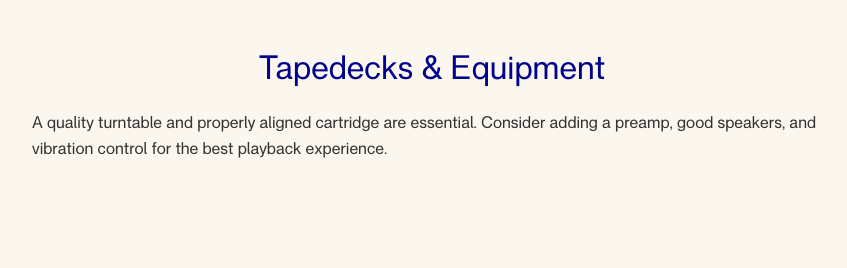
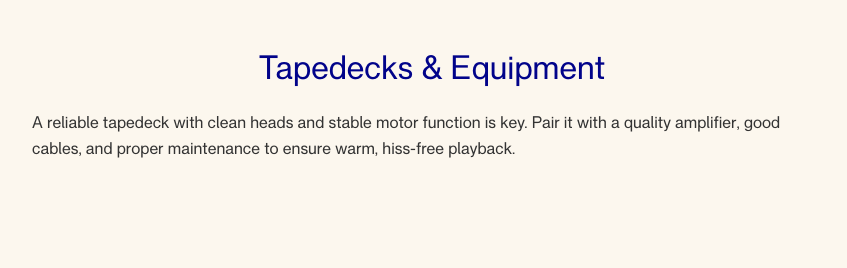
Before and after one commit to jaimeejara/audio-archive, a plain HTML site: page cassettes.html in a window 1280 px wide. Shown: the part 1341-1609 px from the top of the page, without its empty margins (208-1055 px from the left). Drawn offline with Linux system fonts and the light colour scheme; files whose address does not match are found by name.

Commit message:
Update cassettes.html

```diff
--- a/cassettes.html
+++ b/cassettes.html
@@ -71,7 +71,7 @@
         </p>
         <cas1>Tapedecks & Equipment</cas1>
         <p>
-            A quality turntable and properly aligned cartridge are essential. Consider adding a preamp, good speakers, and vibration control for the best playback experience.
+            A reliable tapedeck with clean heads and stable motor function is key. Pair it with a quality amplifier, good cables, and proper maintenance to ensure warm, hiss-free playback.
         </p>
 
         <div class="turntable-grid">
```
